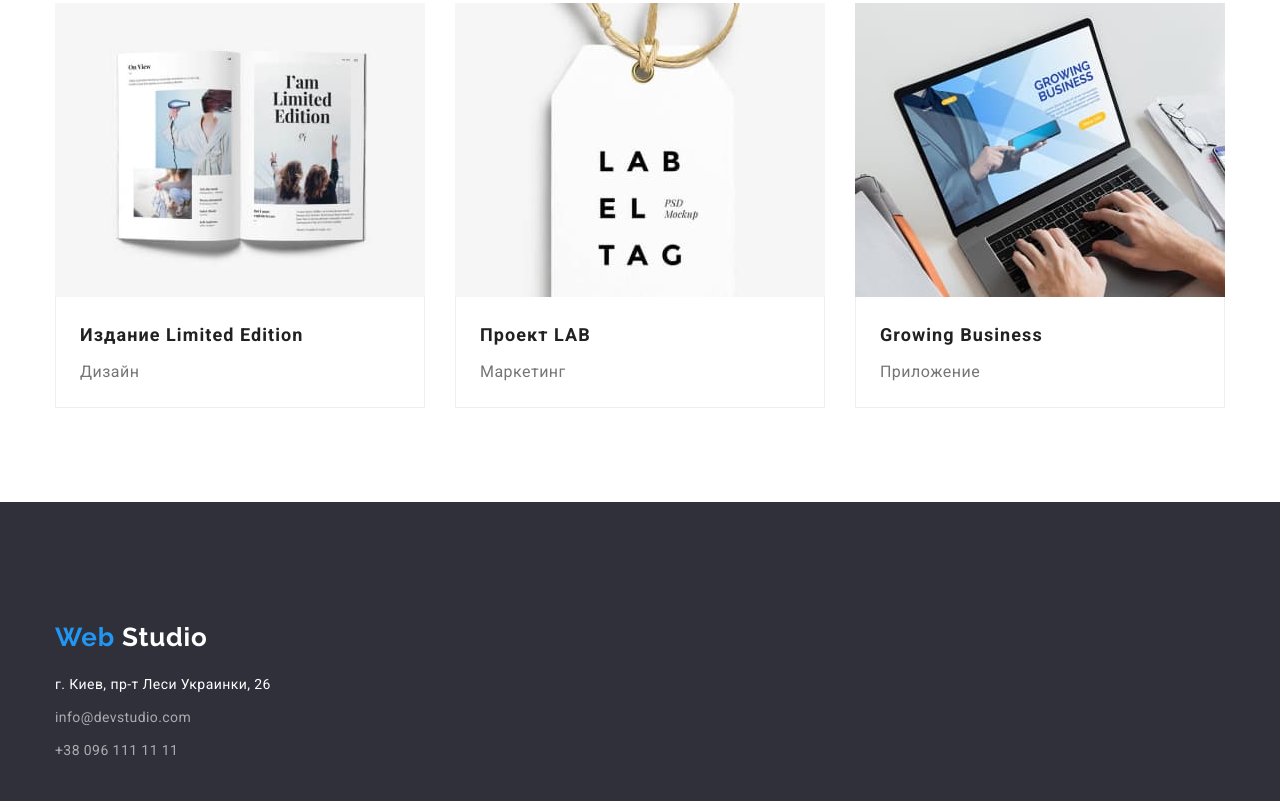
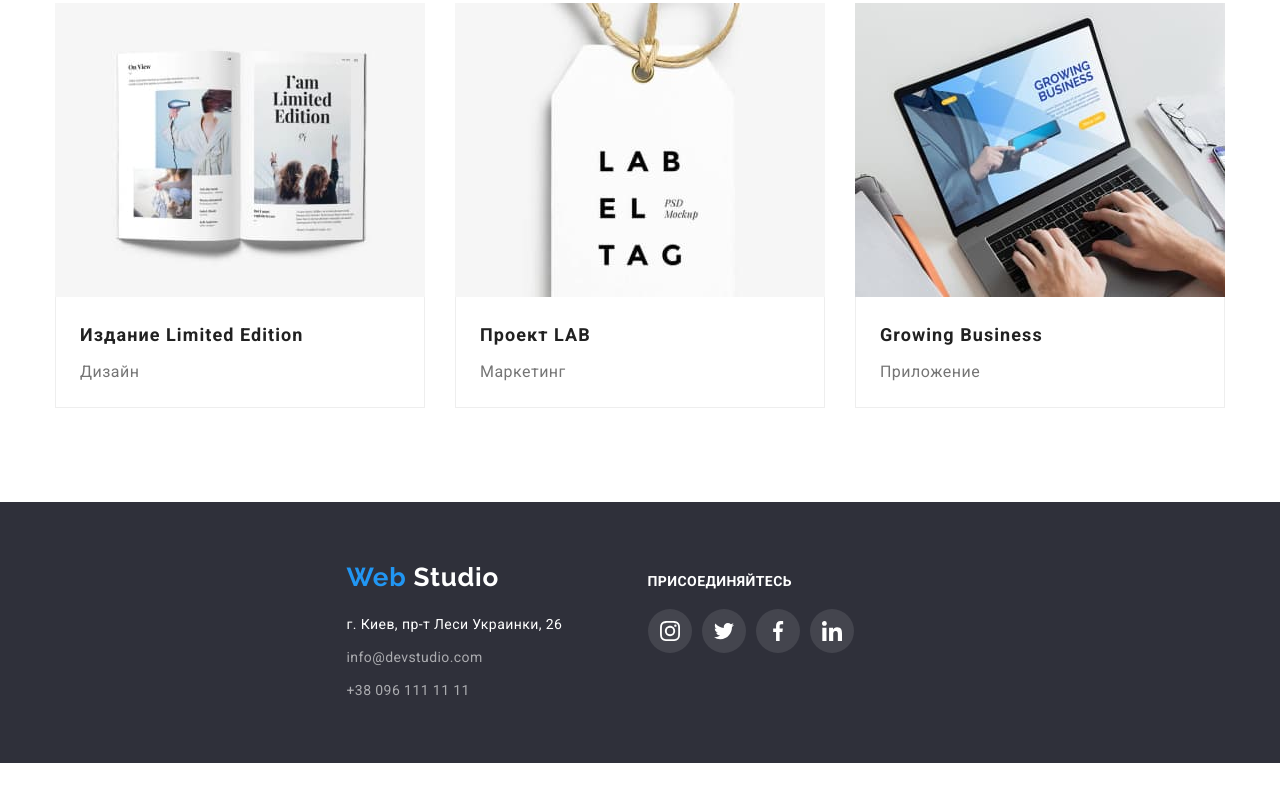
Before and after one commit to Matyash-Oleksander/goit-markup-hw-04, a plain HTML site: page portfolio.html in a window 1280 px wide. Shown: the part 1123-1924 px from the top of the page. After the commit the page ends 1886 px from the top, so only its background shows below. Drawn offline with nearby package versions, Linux system fonts and the light colour scheme.

Commit message:
Правка синтаксис <a>

```diff
--- a/portfolio.html
+++ b/portfolio.html
@@ -183,7 +183,8 @@
     </main>
     <!--Футер-->
     <footer class="footer">
-      <div class="container footer">
+      <div class="container footer-container">
+        <div class="footer-address-box">
           <a href="./index.html" class="logo">
             Web
             <span class="after-logo"> Studio </span>
@@ -204,6 +205,60 @@
             </li>
           </ul>
         </div>
+        <div class="footer-social-box">
+          <h3 class="footer-social-title">присоединяйтесь</h3>
+          <ul class="list box-footer-social-link">
+            <li class="footer-team-icons">
+              <a
+                class="footer-social-link link"
+                href=""
+                target="_blank"
+                arial-label="иконка instagram"
+              >
+                <svg class="footer-icons" width="20" height="20">
+                  <use href="./images/sprite.svg#icon-instagram-2"></use>
+                </svg>
+              </a>
+            </li>
+            <li class="footer-team-icons">
+              <a
+                class="footer-social-link link"
+                href=""
+                target="_blank"
+                arial-label="иконка twitter"
+              >
+                <svg class="footer-icons" width="20" height="20">
+                  <use href="./images/sprite.svg#icon-twitter-1"></use>
+                </svg>
+              </a>
+            </li>
+            <li class="footer-team-icons">
+              <a
+                class="footer-social-link link"
+                href=""
+                target="_blank"
+                arial-label="иконка facebook"
+              >
+                <svg class="footer-icons" width="20" height="20">
+                  <use href="./images/sprite.svg#icon-facebook-1"></use>
+                </svg>
+              </a>
+            </li>
+            <li class="footer-team-icons">
+              <a
+                class="footer-social-link link"
+                href=""
+                target="_blank"
+                arial-label="иконка linkedin"
+              >
+                <svg class="footer-icons" width="20" height="20">
+                  <use href="./images/sprite.svg#icon-linkedin-1"></use>
+                </svg>
+              </a>
+            </li>
+          </ul>
+        </div>
+      </div>
     </footer>
   </body>
 </html>
```
Also changed, not shown: index.html (+20 -0 lines). Lines whose indentation alone changed are shown as unchanged.
